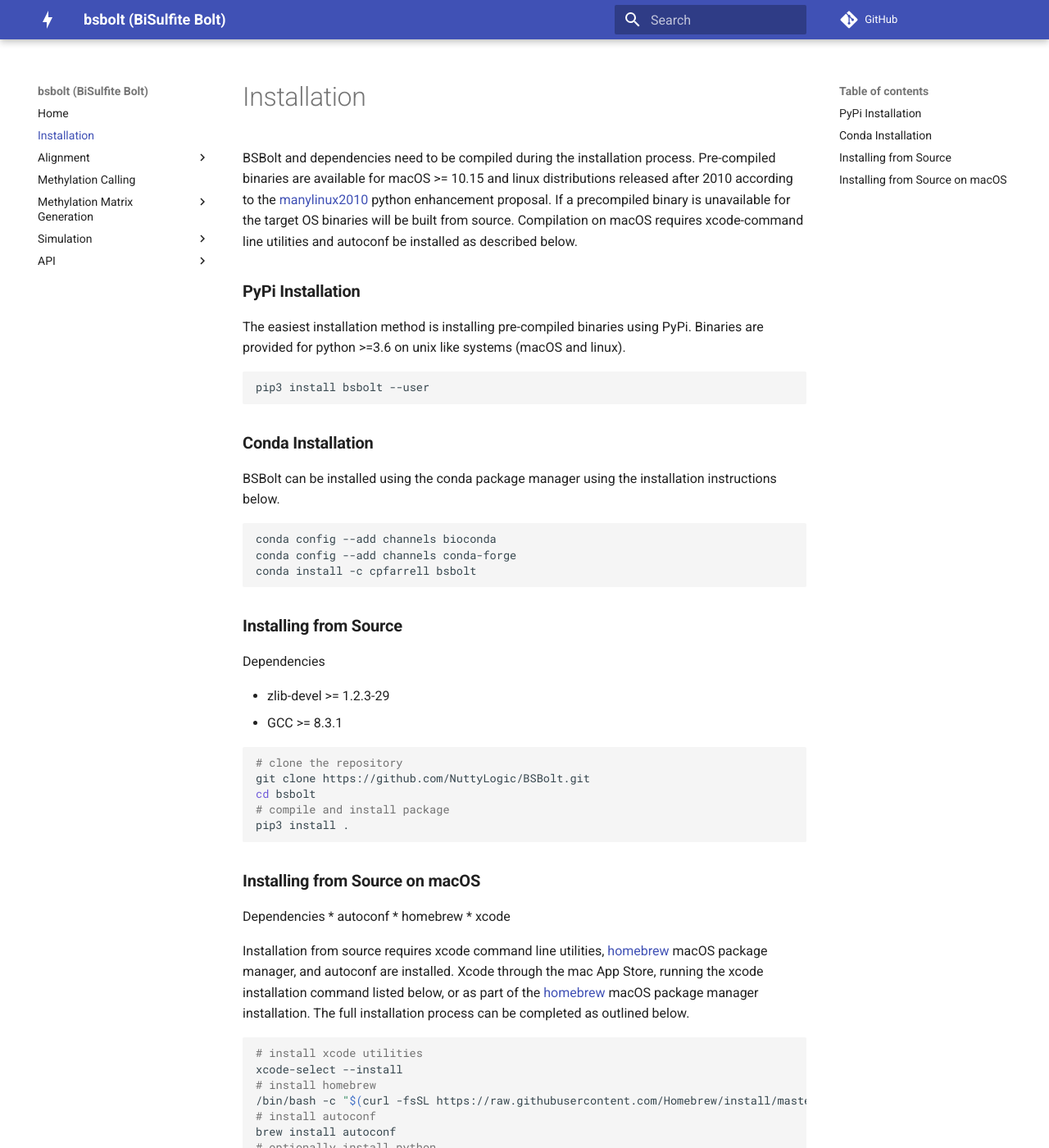
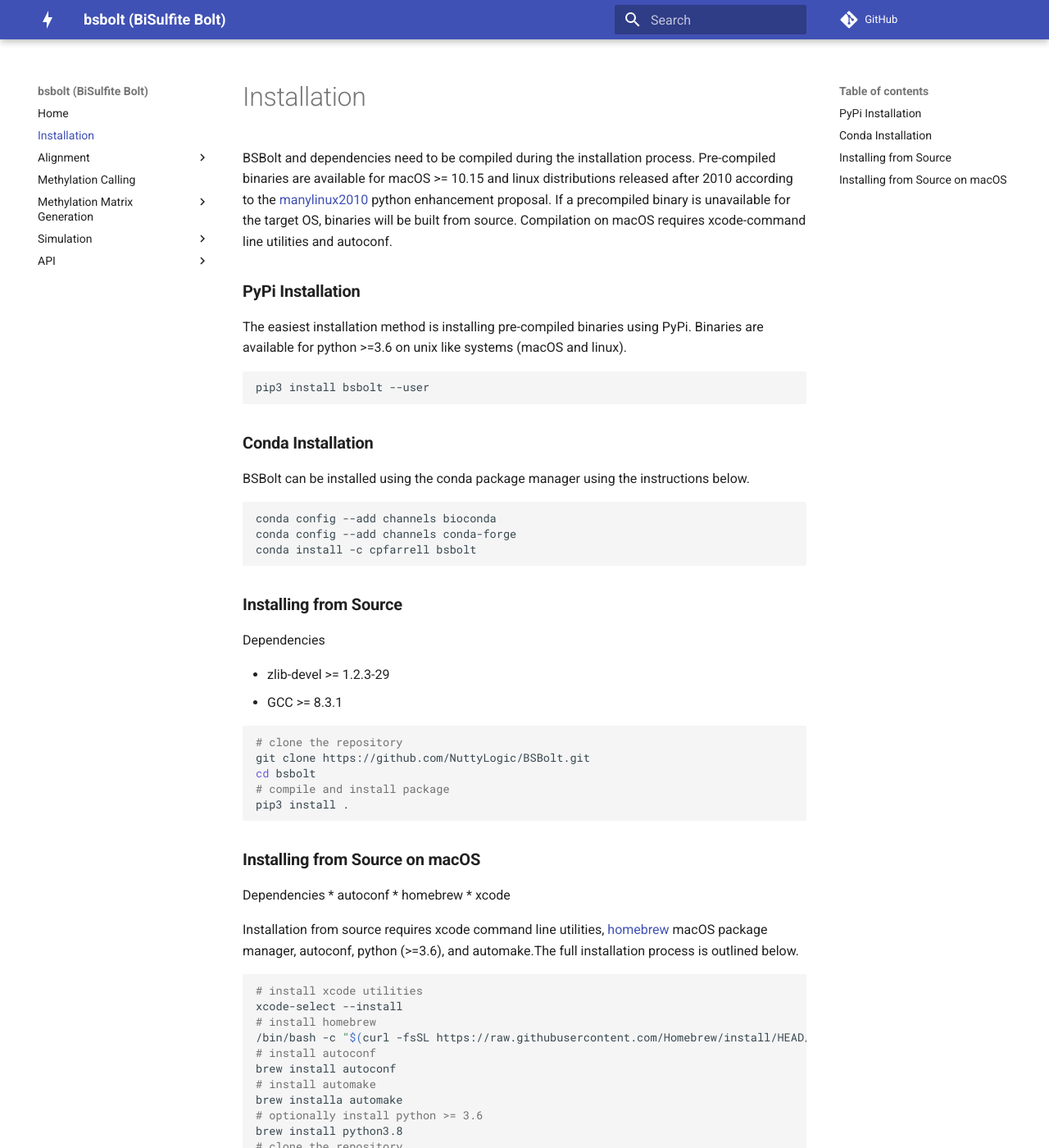
Before and after one commit to NuttyLogic/BSBolt, an MkDocs documentation site: the page built from docs/installation.md, in a window 1280 px wide and 1400 px high. Shown: the whole window at 82% size. Built offline with MkDocs 1.6.1 and Material for MkDocs 9.7.7, drawn with Linux system fonts in a browser that asks for light colours; comment, search, counter and statistics services are not loaded; some of the changed text lies outside the part shown.

````diff
--- a/docs/installation.md
+++ b/docs/installation.md
@@ -1,12 +1,12 @@
 BSBolt and dependencies need to be compiled during the installation process. Pre-compiled binaries are available for
 macOS >= 10.15 and linux distributions released after 2010 according to the
 [manylinux2010](https://www.python.org/dev/peps/pep-0571/) python enhancement proposal. If a precompiled binary is
-unavailable for the target OS binaries will be built from source. Compilation on macOS requires xcode-command line utilities and autoconf be installed
-as described below.
+unavailable for the target OS, binaries will be built from source. Compilation on macOS requires xcode-command line
+utilities and autoconf.
 
 ### **PyPi Installation**
 
-The easiest installation method is installing pre-compiled binaries using PyPi. Binaries are provided for python >=3.6
+The easiest installation method is installing pre-compiled binaries using PyPi. Binaries are available for python >=3.6
 on unix like systems (macOS and linux).
 
 ```shell
@@ -15,7 +15,7 @@ pip3 install bsbolt --user
 
 ### **Conda Installation**
 
-BSBolt can be installed using the conda package manager using the installation instructions below.
+BSBolt can be installed using the conda package manager using the instructions below.
 
 ```shell
 conda config --add channels bioconda
@@ -46,19 +46,22 @@ Dependencies
 * xcode
 
 Installation from source requires xcode command line utilities, [homebrew](https://brew.sh/) macOS package manager,
-and autoconf are installed. Xcode through the mac App Store, running the xcode installation command listed below,
-or as part of the [homebrew](https://brew.sh/) macOS package manager installation. The full installation process
-can be completed as outlined below.
+autoconf, python (>=3.6), and automake.The full installation process is outlined below.
 
 ```shell
 # install xcode utilities
 xcode-select --install
 # install homebrew
-/bin/bash -c "$(curl -fsSL https://raw.githubusercontent.com/Homebrew/install/master/install.sh)"
+/bin/bash -c "$(curl -fsSL https://raw.githubusercontent.com/Homebrew/install/HEAD/install.sh)"
 # install autoconf
 brew install autoconf
-# optionally install python
+# install automake
+brew installa automake
+# optionally install python >= 3.6
 brew install python3.8
-# install bsbolt
-pip3 install bsbolt
+# clone the repository
+git clone https://github.com/NuttyLogic/BSBolt.git
+cd bsbolt
+# compile and install package
+pip3 install .
 ```
--- a/setup.py
+++ b/setup.py
@@ -105,7 +105,7 @@ class BuildCmd(build_py):
 
 
 setup(name='bsbolt',
-      version='1.4.5',
+      version='1.4.6',
       description='Bisulfite Sequencing Processing Platform',
       long_description=long_description,
       long_description_content_type="text/markdown",
````
Also changed, not shown: README.md (+54 -20 lines), docs/index.md (+22 -12 lines), 8 other files.
